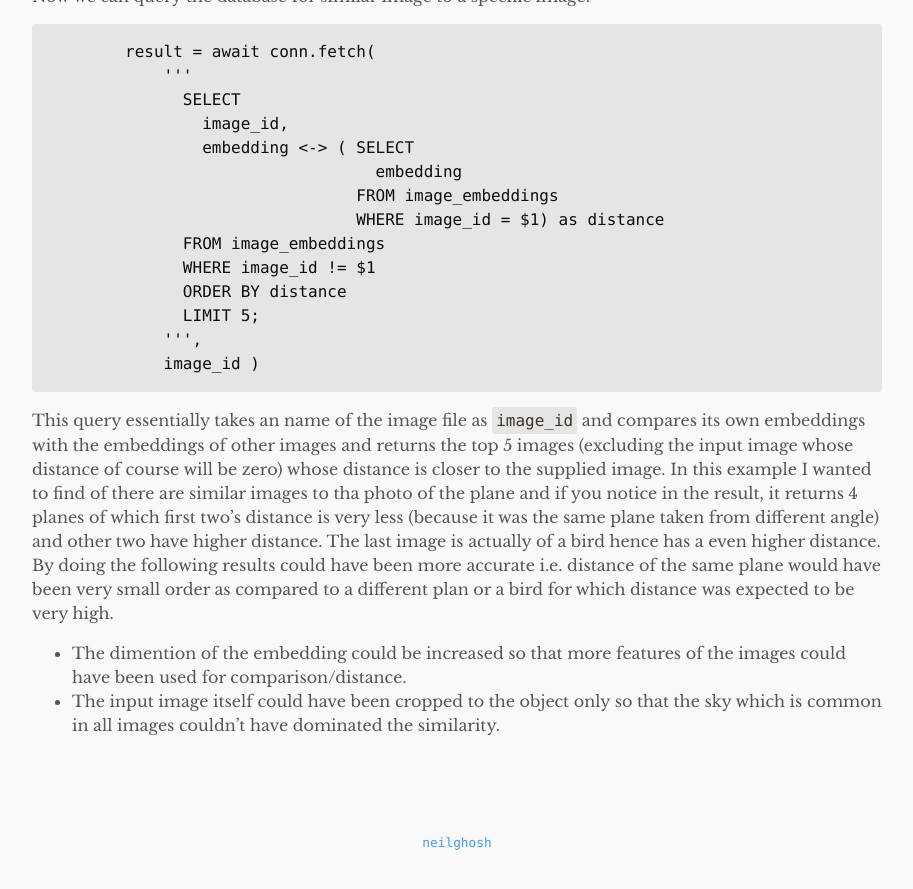
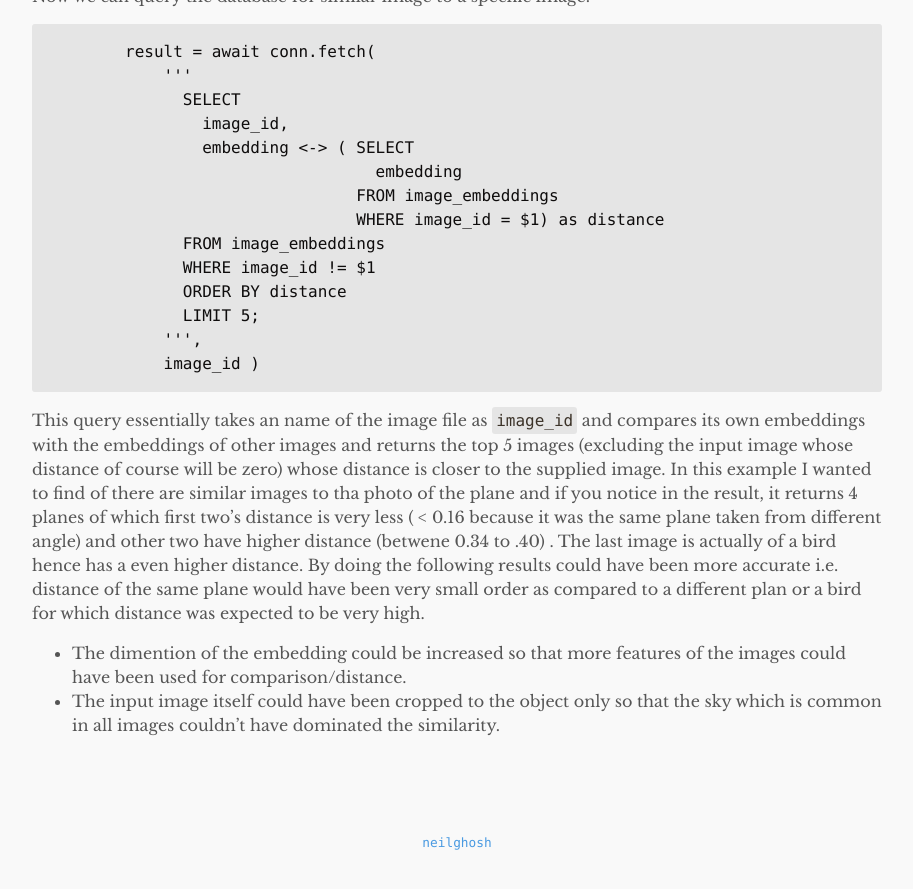
Before and after one commit to neilghosh/neilghosh.github.io, a Jekyll site: the page built from _posts/2023/2023-12-02-embeddings-prediction-using-vertext-ai-and-vector-database.md.md, in a window 1280 px wide and 900 px high, scrolled down 6364 px. Shown: the top 889 px of the window, without its empty margins (183-1096 px from the left). Built offline with Jekyll 4.4.1, drawn with Linux system fonts in a browser that asks for light colours.

Commit message:
_posts/2023/2023-12-02-embeddings-prediction-using-vertext-ai-and-vector-database.md.md updated from https://stackedit.io/

````diff
--- a/_posts/2023/2023-12-02-embeddings-prediction-using-vertext-ai-and-vector-database.md.md
+++ b/_posts/2023/2023-12-02-embeddings-prediction-using-vertext-ai-and-vector-database.md.md
@@ -177,12 +177,12 @@ Now we can query the database for similar image to a specific image.
             image_id )
 ```
 
-This query essentially takes an name of the image file as `image_id` and compares its own embeddings with the embeddings of other images and returns the top 5 images (excluding the input image whose distance of course will be zero) whose distance is closer to the supplied image. In this example I wanted to find of there are similar images to tha photo of the plane and if you notice in the result, it returns 4 planes of which first two's distance is very less (because it was the same plane taken from different angle) and other two have higher distance. The last image is actually of a bird hence has a even higher distance. By doing the following  results could have been more accurate i.e. distance of the same plane would have been very small order as compared to a different plan or a bird for which distance was expected to be very high.
+This query essentially takes an name of the image file as `image_id` and compares its own embeddings with the embeddings of other images and returns the top 5 images (excluding the input image whose distance of course will be zero) whose distance is closer to the supplied image. In this example I wanted to find of there are similar images to tha photo of the plane and if you notice in the result, it returns 4 planes of which first two's distance is very less ( < 0.16 because it was the same plane taken from different angle) and other two have higher distance (betwene 0.34 to .40) . The last image is actually of a bird hence has a even higher distance. By doing the following  results could have been more accurate i.e. distance of the same plane would have been very small order as compared to a different plan or a bird for which distance was expected to be very high.
 
 - The dimention of the embedding could be increased so that more features of the images could have been used for comparison/distance.
 - The input image itself could have been cropped to the object only so that the sky which is common in all images couldn't have dominated the similarity.
 <!--stackedit_data:
-eyJoaXN0b3J5IjpbLTIxMzU2OTUzMDcsLTgyNzQ5ODk0NCwxOD
-EwODA3NTc3LC00NjA4MzExODksLTExMTI4NzI2OTUsMTk5Mjc0
-OTAxNyw3NjE4MTAwMDRdfQ==
+eyJoaXN0b3J5IjpbODMwMTIxNDA3LC04Mjc0OTg5NDQsMTgxMD
+gwNzU3NywtNDYwODMxMTg5LC0xMTEyODcyNjk1LDE5OTI3NDkw
+MTcsNzYxODEwMDA0XX0=
 -->
````
